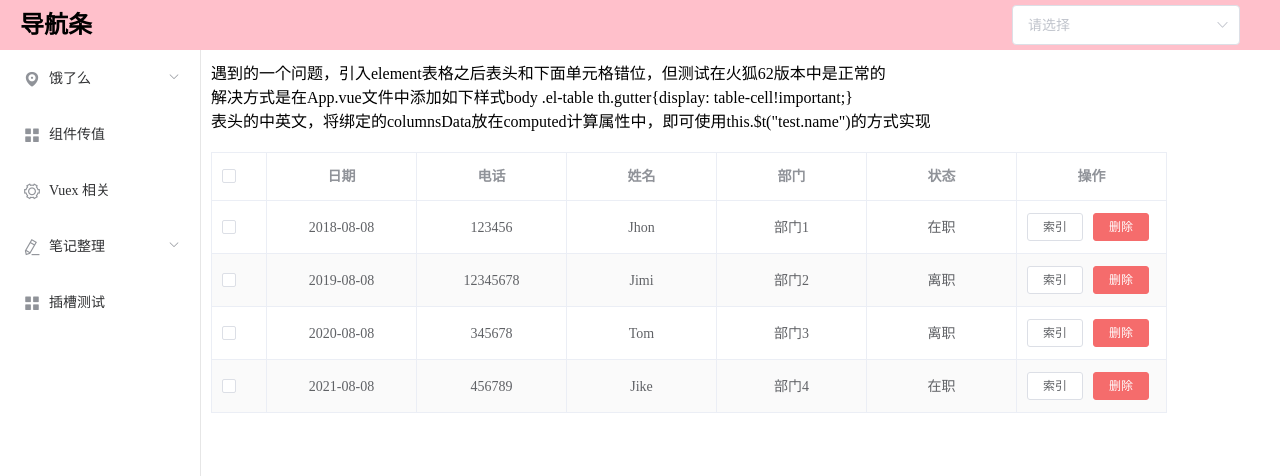
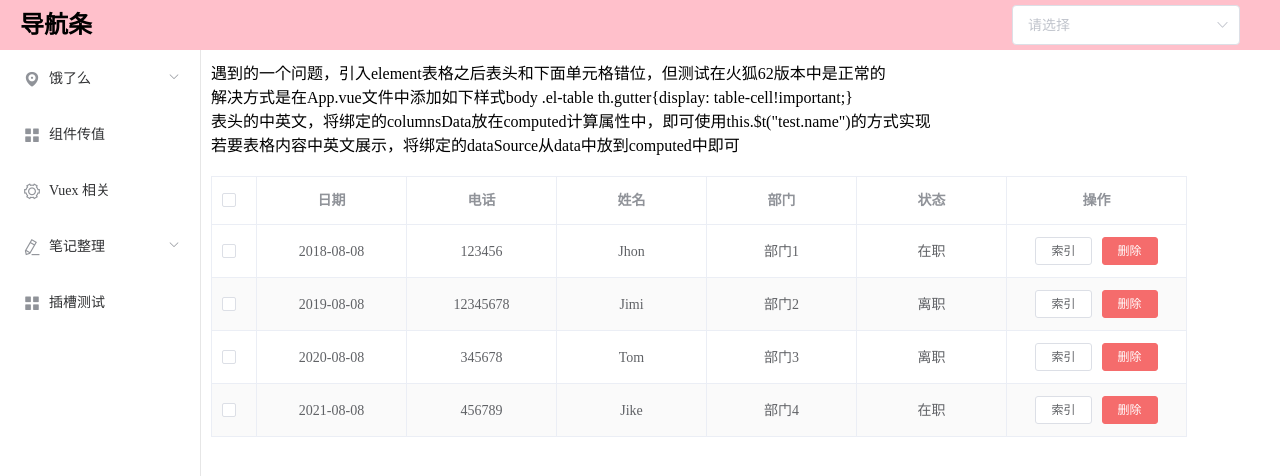
Before and after one commit to yujinWang/js-basic-methods, a Vue app in the folder 2019-08-28-vuetips/vuetips/: page /#/ElementUi in a window 1280 px wide. Shown: the top 476 px of the page. Built offline with nearby package versions, Linux system fonts and the light colour scheme.

Commit message:
table 添加多选

```diff
--- a/2019-08-28-vuetips/vuetips/src/common/lang/en.js
+++ b/2019-08-28-vuetips/vuetips/src/common/lang/en.js
@@ -19,6 +19,8 @@ module.exports = {
 		name: "Name",
 		department: "DepartMent",
 		status: "Status",
-		operator: "Operator"
+		operator: "Operator",
+		indexBtn: "IndexBtn",
+		deleteBtn: "Delete"
 	}
 }
--- a/2019-08-28-vuetips/vuetips/src/common/lang/zh.js
+++ b/2019-08-28-vuetips/vuetips/src/common/lang/zh.js
@@ -19,6 +19,8 @@ module.exports = {
 		name: "姓名",
 		department: "部门",
 		status: "状态",
-		operator: "操作"
+		operator: "操作",
+		indexBtn: "索引",
+		deleteBtn: "删除"
 	}
 }
--- a/2019-08-28-vuetips/vuetips/src/common/table/Table.vue
+++ b/2019-08-28-vuetips/vuetips/src/common/table/Table.vue
@@ -6,11 +6,12 @@
 			:data="dataSource"
 			:show-header="showHeader"
 			:empty-text="emptyText"
+			@selection-change="handleSelectionChange"
 			>
 			<!--数据源-->
 			<el-table-column
 				type="selection"
-				width="55">
+				width="45">
 			</el-table-column>
 			<el-table-column
 				v-for="(column, index) in columns"
@@ -25,13 +26,15 @@
 			>
 			</el-table-column>
 			<el-table-column
-				label="操作"
+				:label="labels"
 				header-align="center"
-				width="150"
+				width="180"
 			>
 				<template slot-scope="scope">
-					<el-button size="mini" @click="handleEdit(scope.$index, scope.row)">索引</el-button>
-					<el-button size="mini" type="danger" @click="handleDelete(scope.$index, scope.row)">删除</el-button>
+					<div class="btns">
+						<el-button size="mini" @click="handleEdit(scope.$index, scope.row)">{{$t("element.indexBtn")}}</el-button>
+						<el-button size="mini" type="danger" @click="handleDelete(scope.$index, scope.row)">{{$t("element.deleteBtn")}}</el-button>
+					</div>
 				</template>
 			</el-table-column>
 		</el-table>
@@ -43,13 +46,17 @@
 		data() {
 			return {
 				stripe: true,  // 是否显示斑马纹，直接写在el-table中也可，写表示有，不写表示无
-				showHeader: true  // 是否显示表头
+				showHeader: true, // 是否显示表头
+				multipleSelection: []
 			}
 		},
 		computed: {
 			// 表格中暂无数据的中英文，放在computed中切换即可实现
 			emptyText() {
 				return this.$t("element.noData");
+			},
+			labels() {
+				return this.$t("element.operator");
 			}
 		},
 		props:{
@@ -74,10 +81,18 @@
 			handleDelete(index,row) {
 				alert(index);
 				console.log(index,row);
+			},
+			handleSelectionChange(val) {
+				// val是选中项的集合，累计的过程
+				console.log(val);
+				this.multipleSelection = val;
+				console.log(this.multipleSelection);
 			}
 		}
 	}
 </script>
 <style scoped>
-
+	.btns {
+		text-align: center;
+	}
 </style>
--- a/2019-08-28-vuetips/vuetips/src/views/ElementUi/ElementUi.vue
+++ b/2019-08-28-vuetips/vuetips/src/views/ElementUi/ElementUi.vue
@@ -4,6 +4,7 @@
 			<p>遇到的一个问题，引入element表格之后表头和下面单元格错位，但测试在火狐62版本中是正常的</p>
 			<p>解决方式是在App.vue文件中添加如下样式body .el-table th.gutter{display: table-cell!important;}</p>
 			<p>表头的中英文，将绑定的columnsData放在computed计算属性中，即可使用this.$t("test.name")的方式实现</p>
+			<p>若要表格内容中英文展示，将绑定的dataSource从data中放到computed中即可</p>
 		</div>
 		<Tables
 			:dataSource="dataSource"
```
